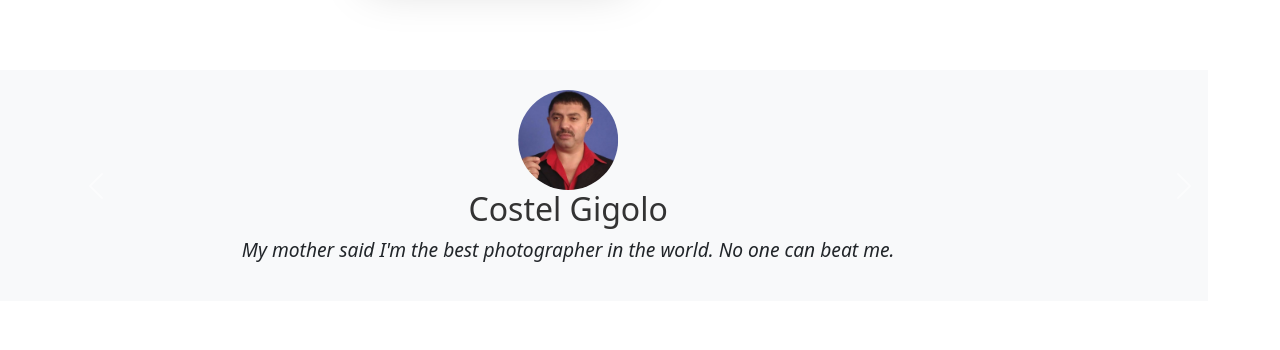
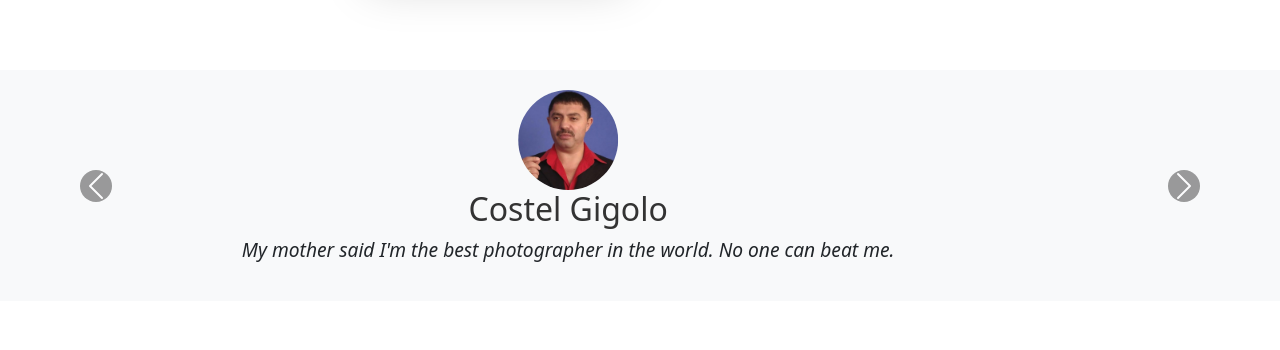
Before and after one commit to l4ndl0s1/fotoport, an Angular app: page / in a window 1280 px wide. Shown: the part 1880-2230 px from the top of the page. Built offline with nearby package versions, Linux system fonts and the light colour scheme.

Commit message:
testimonials: further layout improment. fixed bg color glich while sliding. added background color to buttons for contrast.

```diff
--- a/src/styles.css
+++ b/src/styles.css
@@ -2,11 +2,29 @@
 {
 	margin-top: 100px;
     margin-bottom: 50px;
+    background-color: #f8f9fa
 }
 
 
 .carousel-item
 {
+	background-color: #f8f9fa
 	padding-top: 20px;
 	padding-bottom: 20px;
+	padding: 20px;
 }
+
+.carousel-control-prev-icon,
+.carousel-control-next-icon
+{
+    background-color: rgb(58, 58, 58);
+    padding: 5px;
+	border-radius: 50%;
+
+}
+
+.carousel-control-prev,
+.carousel-control-next
+{
+    color: rgb(18, 18, 18);
+}
```
